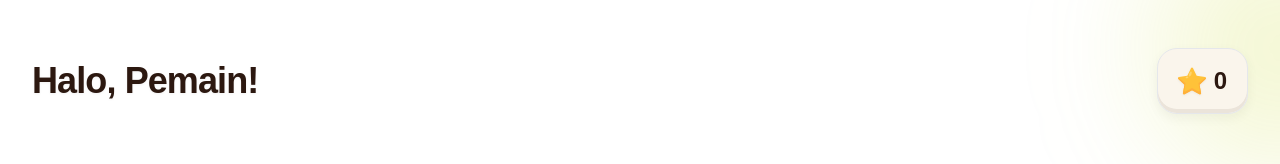
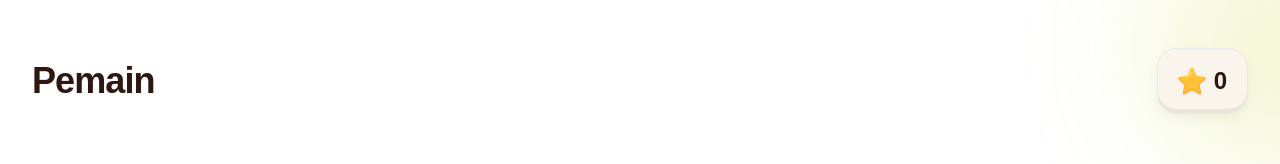
Before and after one commit to emirabiyyu/cwh-app, a React (Vite) app: page /home in a window 1280 px wide. Shown: the top 164 px of the page. Built offline with nearby package versions, Linux system fonts and the light colour scheme; a web font is replaced by a local one.

Commit message:
change minor

```diff
--- a/src/pages/HomePage.jsx
+++ b/src/pages/HomePage.jsx
@@ -80,8 +80,8 @@ export default function HomePage() {
       <div className="absolute bottom-[-10%] left-[-10%] w-72 h-72 bg-[#5AC8FA]/10 rounded-full blur-3xl pointer-events-none"></div>
 
       {/* Header Profile Area */}
-      <div className="flex items-center justify-between mb-12 mt-4 relative z-10">
-        <div className="flex items-center gap-3">
+      <div className="flex items-center justify-between mb-12 mt-4 relative z-10 gap-4">
+        <div className="flex items-center gap-3 min-w-0">
           {/* Avatar */}
           {playerAvatar && avatarMap[playerAvatar] && (
             <div className="w-14 h-14 rounded-full overflow-hidden border-2 border-lime shadow-md flex-shrink-0 bg-[#FFF3E7]">
@@ -92,13 +92,13 @@ export default function HomePage() {
               />
             </div>
           )}
-          <h1 className="font-heading text-3xl sm:text-4xl text-darkbrown font-black tracking-tight drop-shadow-sm">
-            Halo, {playerName}!
+          <h1 className="font-heading text-3xl sm:text-4xl text-darkbrown font-black tracking-tight drop-shadow-sm truncate">
+            {playerName}
           </h1>
         </div>
 
         {/* Total Stars Badge */}
-        <div className="bg-cream border border-brown/5 rounded-[20px] px-5 py-4 flex items-center justify-center gap-2 shadow-[0_4px_12px_rgba(0,0,0,0.05),inset_0_-4px_0_rgba(235,228,218,1)]">
+        <div className="bg-cream border border-brown/5 rounded-[20px] px-5 py-4 flex items-center justify-center gap-2 shadow-[0_4px_12px_rgba(0,0,0,0.05),inset_0_-4px_0_rgba(235,228,218,1)] flex-shrink-0">
           <Icon name="star-active" size={28} className="drop-shadow-sm" />
           <span className="font-heading font-black text-2xl text-darkbrown">
             {totalStars}
--- a/src/pages/ListLevelPage.jsx
+++ b/src/pages/ListLevelPage.jsx
@@ -88,7 +88,7 @@ export default function ListLevelPage() {
             >
               <Icon name="book" size={24} className="text-darkbrown drop-shadow-sm" />
               {hasNewWords && (
-                <div className="w-3 h-3 bg-red-500 rounded-full absolute -top-1 -right-1 border-2 border-white"></div>
+                <div className="w-4 h-4 bg-red-500 rounded-full absolute -top-1 -right-1 border-2 border-white"></div>
               )}
             </button>
           </div>
```
